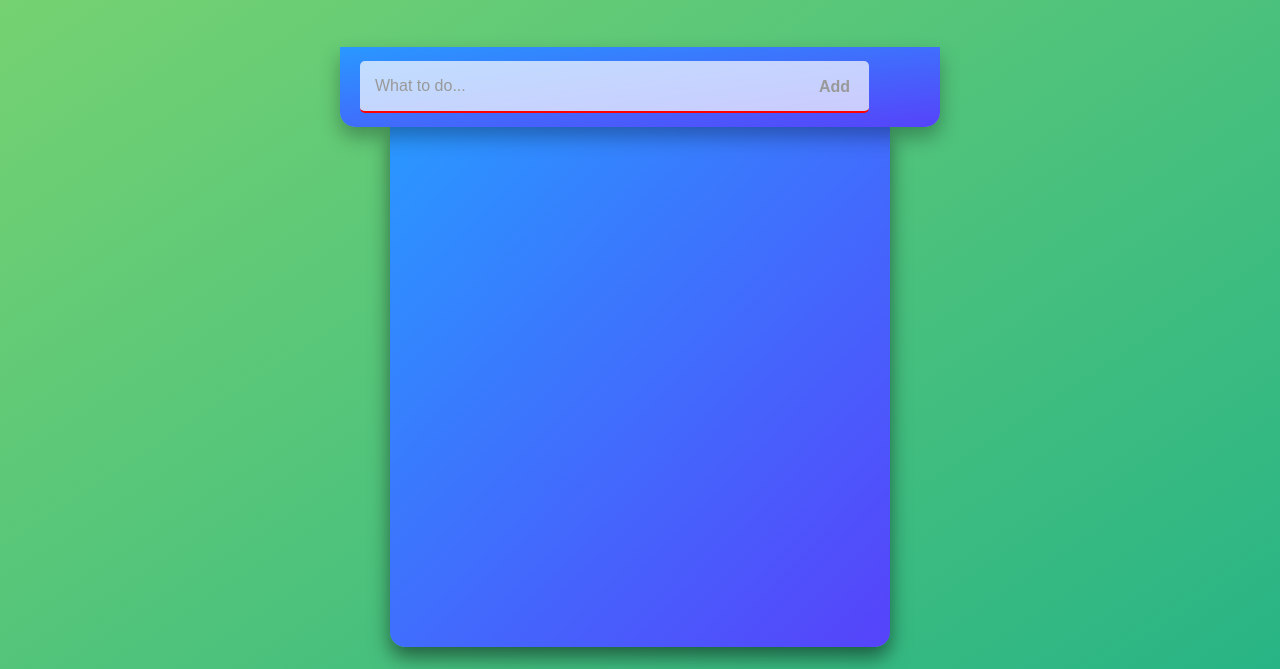
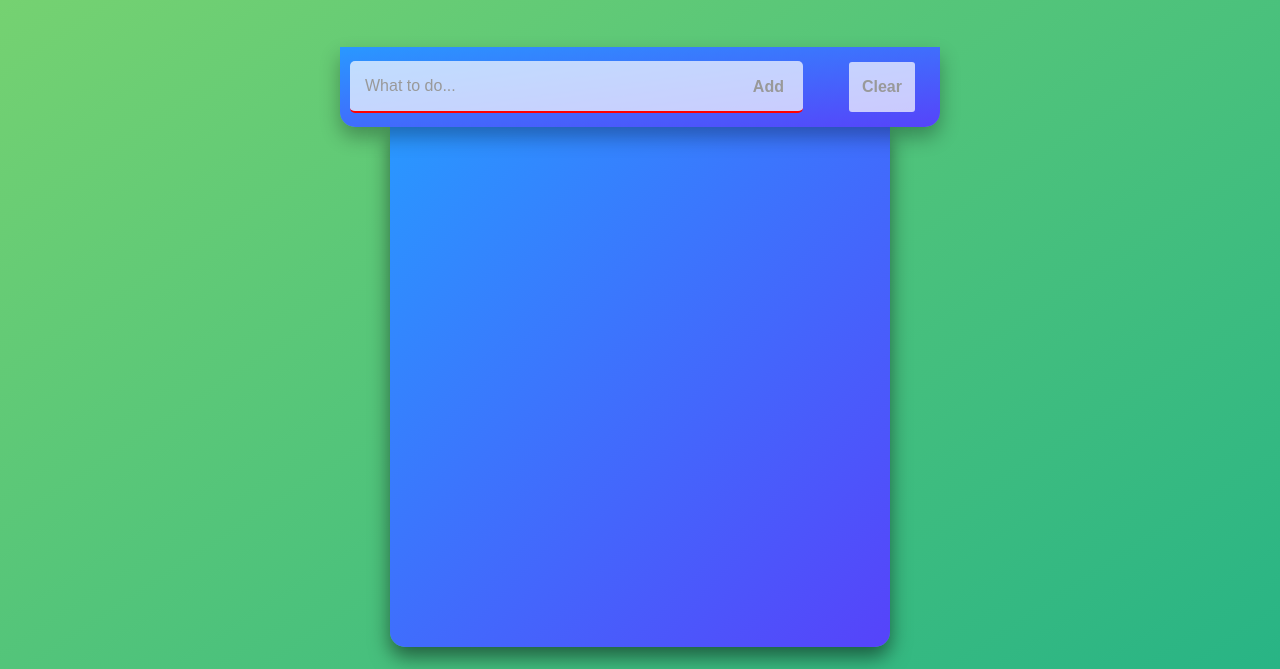
Before and after one commit to Ehteshamali-889/Todo-, a plain HTML site: page index.html in a window 1280 px wide. Shown: the part 171-840 px from the top of the page. Drawn offline with Linux system fonts and the light colour scheme.

Commit message:
added clear button

```diff
--- a/app.js
+++ b/app.js
@@ -1,4 +1,23 @@
-document.querySelector('.header__btn').addEventListener('click', function () {
+document.querySelector('.header__clear').addEventListener('click',function(){
+
+
+    //Try to remove LI (fail)
+
+    /*var item = [document.querySelector('.item')];
+    for (var i = 0; i < item.length; i++) {
+        item[i].closest('li').remove();
+    }*/
+
+    //TRY TO REMOVE UL
+    var todo = document.querySelector('.todo');
+    todo.closest('ul').innerHTML = '';
+
+
+
+
+});
+
+document.querySelector('.header__add').addEventListener('click', function () {
     var inputTodo = document.querySelector('.header__input');
     //addToDo(inputTodo.value);
     if (inputTodo.value) {
--- a/index.html
+++ b/index.html
@@ -21,7 +21,8 @@
         <div class="main-header">
             <header class="header">
                 <input type="text" class="header__input" placeholder="What to do..." required>
-                <button class="header__btn">Add</button>
+                <button class="header__add">Add</button>
+                <button class="header__clear">Clear</button>
             </header>
             <div class="ul-content">
                 <ul class="todo">
--- a/style.css
+++ b/style.css
@@ -67,14 +67,14 @@ body {
 }
 
 .header__input {
-    width: 90%;
+    width: 80%;
     height: 65%;
     border-radius: .5rem;
     border: none;
     background-color: rgba(255, 255, 255, .70);
     color: #999;
     text-indent: 1.5rem;
-    margin-left: 2rem;
+    margin-left: 1rem;
     outline: none;
 }
 
@@ -90,7 +90,7 @@ body {
     color: #999;
 }
 
-.header__btn {
+.header__add {
     padding: 1rem 2rem;
     height: 65%;
     border: none;
@@ -106,7 +106,37 @@ body {
     outline: none;
 }
 
-.header__btn::after {
+
+.header__clear {
+    height: 5rem;
+    width: 7rem;
+    border: none;
+    font-size: 1.6rem;
+    position: absolute;
+    border-radius: .3rem;
+    right: 2.5rem;
+    color: #999;
+    font-weight: 700;
+    background-color: rgba(255, 255, 255, .70);
+    cursor: pointer;
+    position: relative;
+    z-index: 5;
+    outline: none;
+
+}
+
+.header__clear:hover {
+    transform: translateY(-.3rem);
+    box-shadow: 0 1rem 2rem rgba(0, 0, 0,.50);
+}
+
+.header__clear:active {
+    transform: translateY(-.1rem);
+    box-shadow: 0 .8rem 1.5rem rgba(0, 0, 0,.30);
+    opacity: .5;
+}
+
+.header__add::after {
     content: "";
     width: .3rem;
     height:100%;
@@ -121,7 +151,7 @@ body {
 
 
 
-.header__btn:hover::after {
+.header__add:hover::after {
     transform: scaleY(1);
     width: 100%;
 
```
